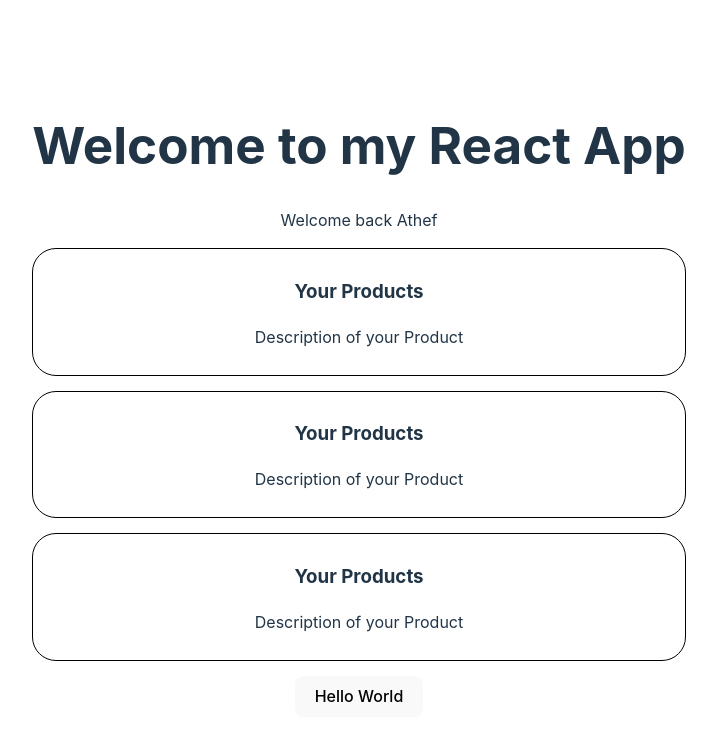
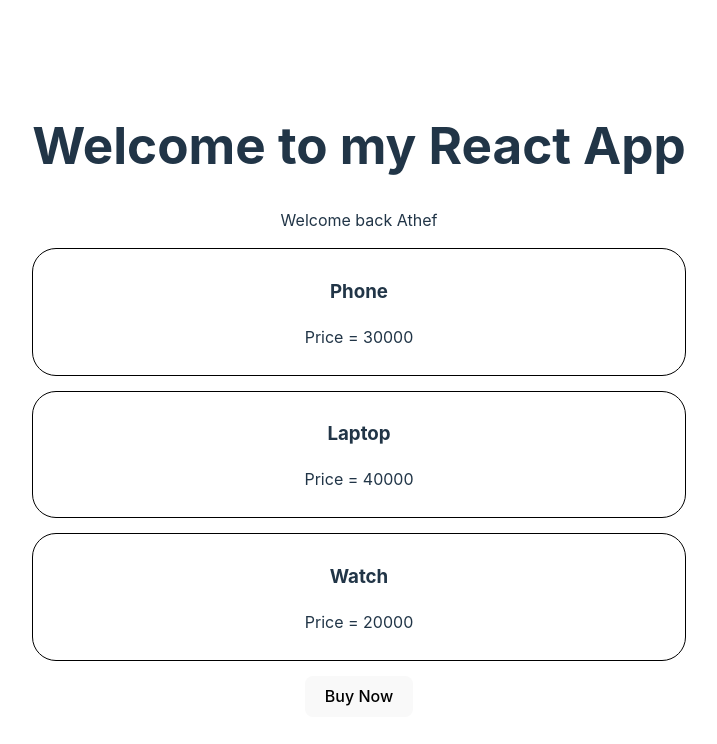
Before and after one commit to itsathefak/learn-react, a React (Vite) app in the folder basic-react-app/: page / in a window 1280 px wide. Shown: the top 744 px of the page, without its empty margins (281-998 px from the left). Built offline with nearby package versions, Linux system fonts and the light colour scheme.

Commit message:
Passing props to the component

```diff
--- a/basic-react-app/src/Button.jsx
+++ b/basic-react-app/src/Button.jsx
@@ -1,6 +1,6 @@
 function Button(){
     return(
-      <button>Hello World</button>
+      <button>Buy Now</button>
     )
   }
 
--- a/basic-react-app/src/Product.jsx
+++ b/basic-react-app/src/Product.jsx
@@ -1,10 +1,10 @@
 import "./Product.css"
 
-function Product(){
+function Product({title, price=1}){ //Passing Default Value as 1
     return(
         <div className="Product">
-        <h3>Your Products</h3>
-        <p>Description of your Product</p>
+        <h3>{title}</h3>
+        <p>Price = {price}</p>
         </div>
     )
 }
--- a/basic-react-app/src/ProductTab.jsx
+++ b/basic-react-app/src/ProductTab.jsx
@@ -3,11 +3,11 @@ import Product from "./Product"
 function ProductTab(){
     return(
         <>
-        <Product/>
-        <Product/>
-        <Product/>
+        {/* Passing Props for populating the component*/}
+        <Product title="Phone" price={30000}/>
+        <Product title="Laptop" price={40000}/>
+        <Product title="Watch" price={20000}/>
         </>
     )
 }
-
 export default ProductTab;
```
